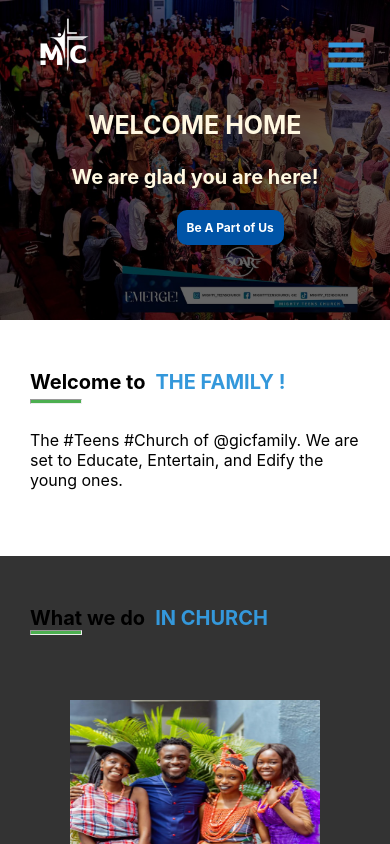
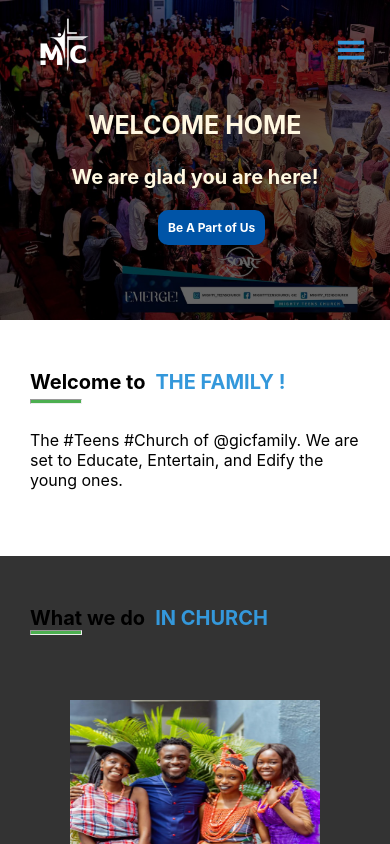
Before and after one commit to ikosong1406/mightyteenschurch, a React (Create React App) app: page / in a window 390 px wide. Shown: the top 844 px of the page. Built offline with nearby package versions, Linux system fonts and the light colour scheme.

Commit message:
modified:   src/components/footer/footer.css 	modified:   src/components/header/header.css 	modified:   src/pages/home/home.css

```diff
--- a/src/components/footer/footer.css
+++ b/src/components/footer/footer.css
@@ -97,9 +97,10 @@ button {
   .part2 {
     padding: 5px;
     margin-top: 100px;
+    padding-right: 50%;
   }
   .icons a {
-    margin-left: 3%;
+    justify-content: space-between;
   }
   a h4 {
     font-size: 7px;
--- a/src/components/header/header.css
+++ b/src/components/header/header.css
@@ -63,11 +63,11 @@
 }
 .Icon {
   display: none;
-  font-size: 40px;
+  font-size: 30px;
   cursor: pointer;
   color: var(--ElectricBlue);
   margin-top: 40px;
-  margin-left: 20%;
+  margin-left: 0%;
 }
 @media screen and (max-width: 925px) {
   #navbar {
--- a/src/pages/home/home.css
+++ b/src/pages/home/home.css
@@ -166,9 +166,8 @@
   }
   .homePart1-text a {
     font-size: 12px;
-    /* margin-left: 45%; */
+    margin-left: 40%;
     margin-top: 50px;
-    justify-self: center;
   }
   .homePart2 {
     padding: 30px;
```
